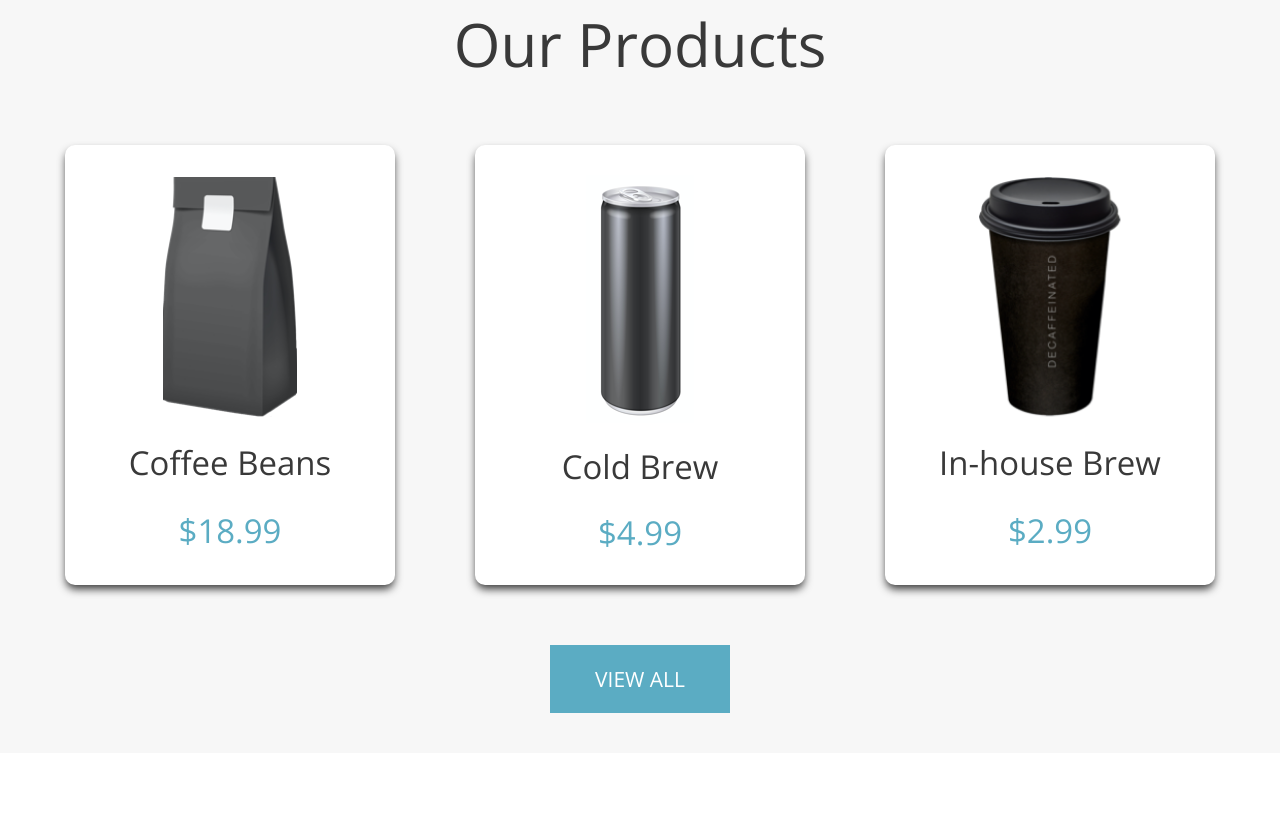
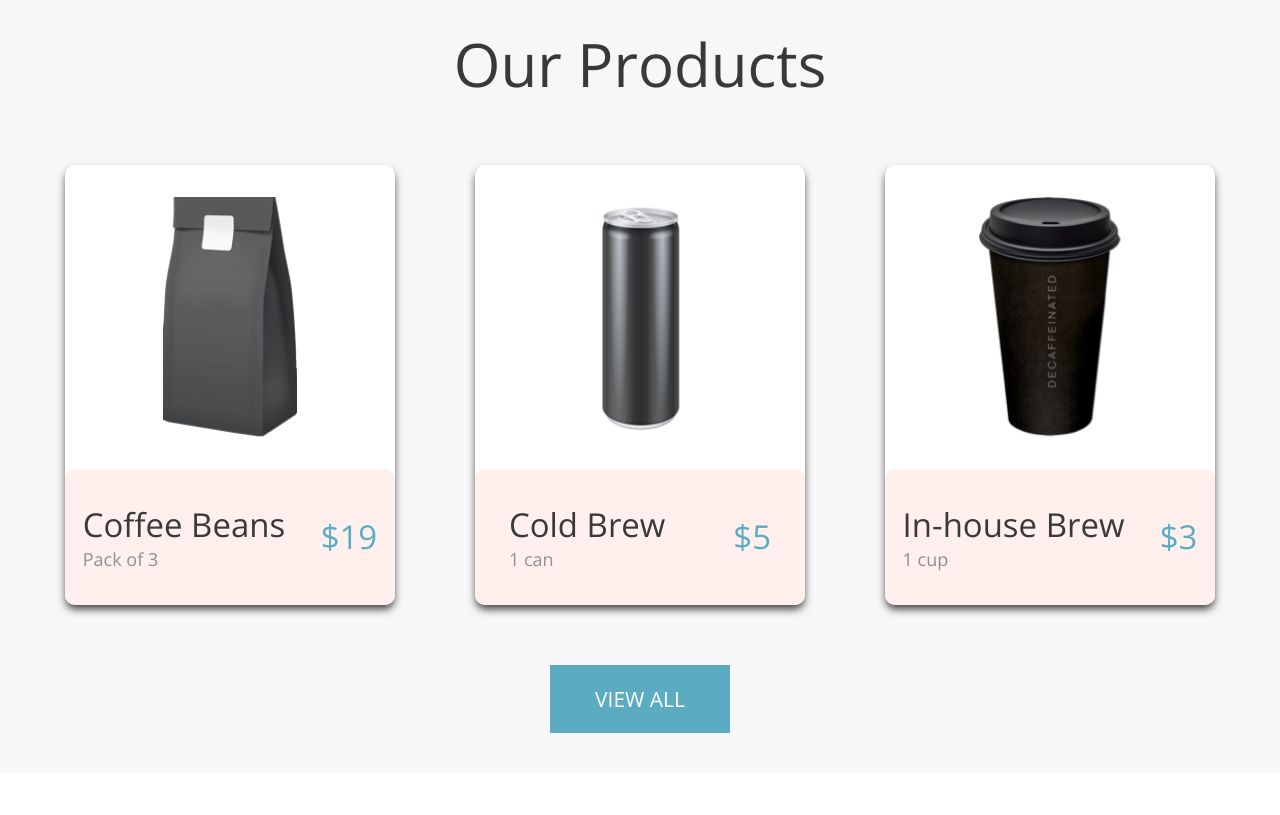
Before and after one commit to hnslyswhy/coffee-shop, a plain HTML site: page index.html in a window 1280 px wide. Shown: the part 765-1580 px from the top of the page. Drawn offline with nearby package versions, Linux system fonts and the light colour scheme.

Commit message:
add product count in landing page

```diff
--- a/css/landing.css
+++ b/css/landing.css
@@ -13,6 +13,7 @@
   align-items: center;
   background-color: #fff0ed;
   width: 100%;
+  padding: 0.615rem;
 }
 
 .logo {
@@ -109,7 +110,6 @@ li:nth-of-type(3) > .nav__link {
 
 .product__card {
   margin: 2.5rem;
-  padding: 1.25rem;
   width: 30%;
   min-width: 20.625rem;
   max-width: 21.875rem;
@@ -124,9 +124,25 @@ li:nth-of-type(3) > .nav__link {
   background-color: white;
 }
 
+.product__description {
+  width: 100%;
+  height: 100%;
+  display: flex;
+  align-items: center;
+  justify-content: space-around;
+  background-color: #fff0ed;
+  border-radius: 10px;
+}
+
+.product__count {
+  color: #909090;
+  font-size: 1.125rem;
+}
+
 .product__image {
   min-height: 15rem;
   max-height: 34.375rem;
+  margin: 2rem;
 }
 
 .subheadline {
--- a/index.html
+++ b/index.html
@@ -58,8 +58,13 @@
               src="./assets/images/coffeebeans.png"
               alt="Coffee Beans"
             />
-            <h3 class="subheadline">Coffee Beans</h3>
-            <p class="product__price">$18.99</p>
+            <div class="product__description">
+              <div>
+                <h3 class="subheadline">Coffee Beans</h3>
+                <p class="product__count">Pack of 3</p>
+              </div>
+              <p class="product__price">$19</p>
+            </div>
           </article>
 
           <article class="product__card">
@@ -68,8 +73,13 @@
               src="./assets/images/coldbrew.png"
               alt="Cold Brew"
             />
-            <h3 class="subheadline">Cold Brew</h3>
-            <p class="product__price">$4.99</p>
+            <div class="product__description">
+              <div>
+                <h3 class="subheadline">Cold Brew</h3>
+                <p class="product__count">1 can</p>
+              </div>
+              <p class="product__price">$5</p>
+            </div>
           </article>
 
           <article class="product__card">
@@ -78,8 +88,13 @@
               src="./assets/images/inhousebrew.png"
               alt="In-house Brew"
             />
-            <h3 class="subheadline">In-house Brew</h3>
-            <p class="product__price">$2.99</p>
+            <div class="product__description">
+              <div>
+                <h3 class="subheadline">In-house Brew</h3>
+                <p class="product__count">1 cup</p>
+              </div>
+              <p class="product__price">$3</p>
+            </div>
           </article>
         </div>
         <a class="button" href="/pages/menu.html">VIEW ALL</a>
```
